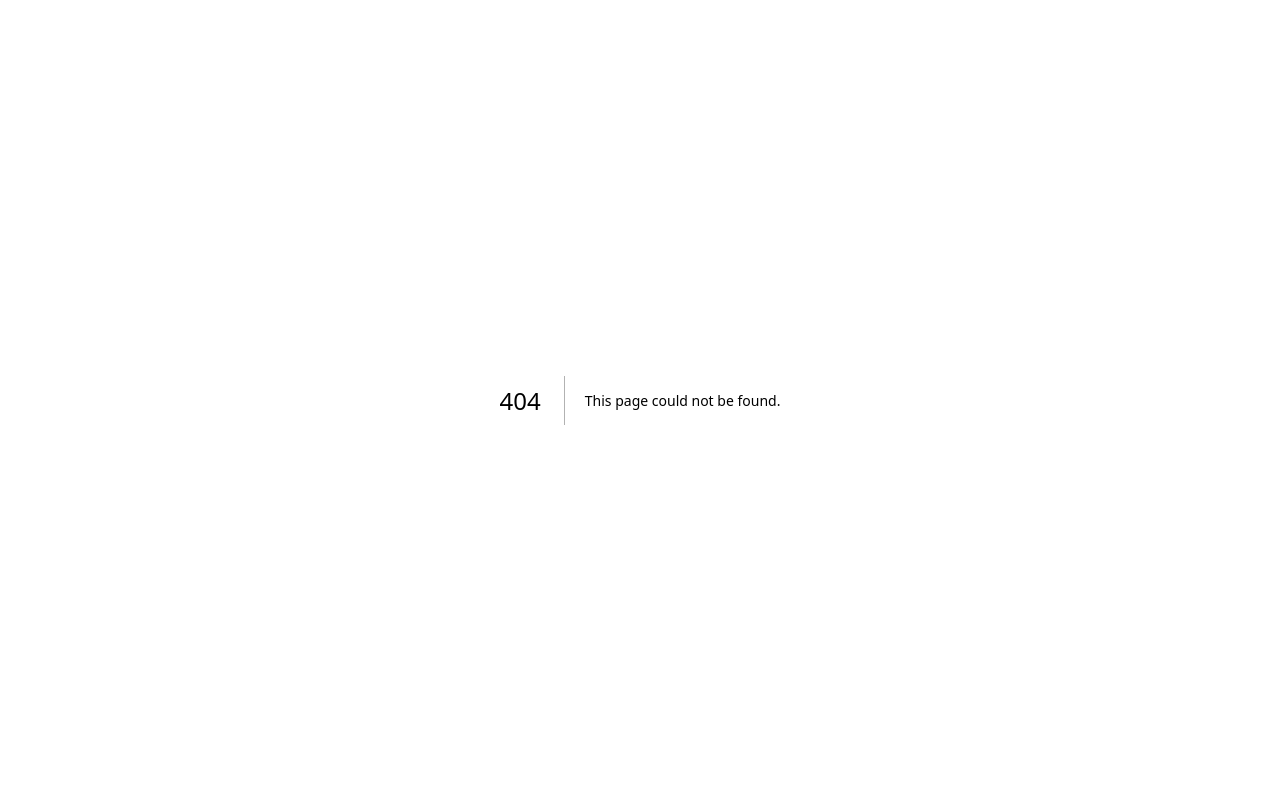
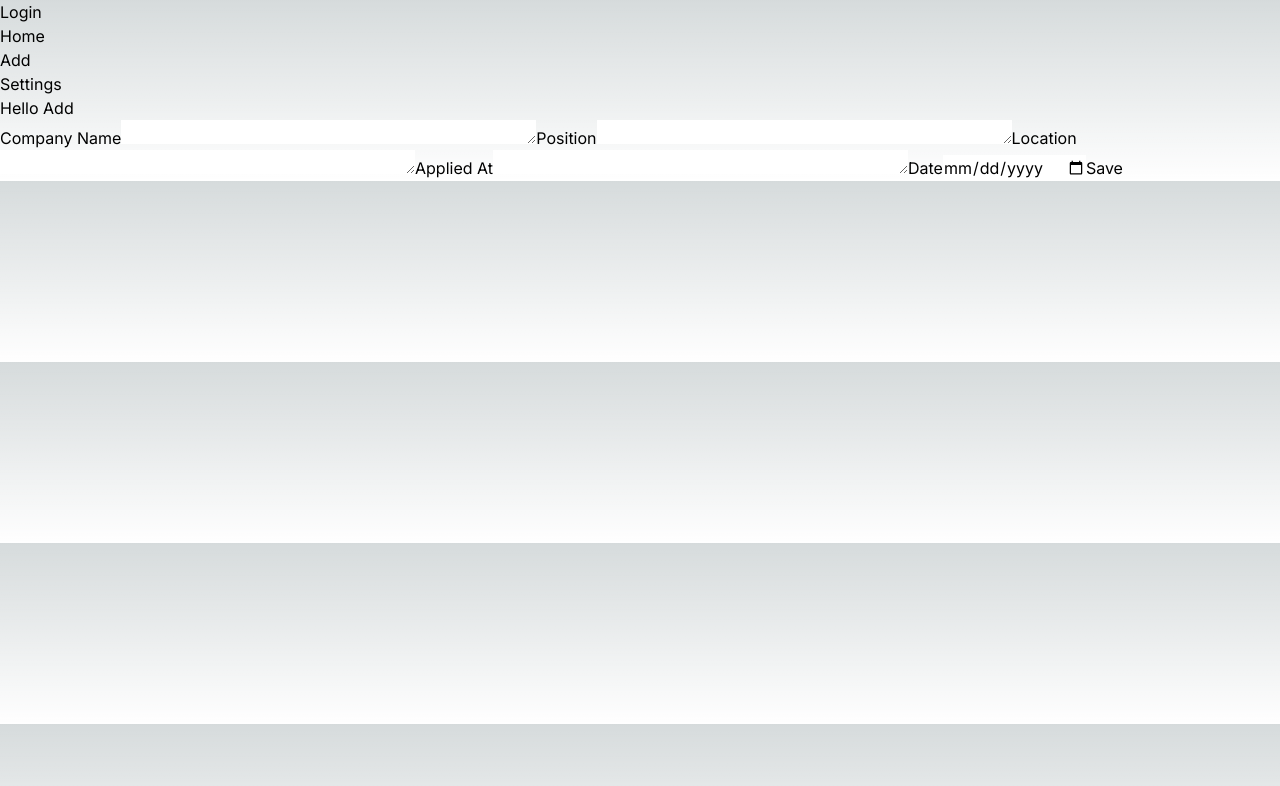
Before and after one commit to Lawhornmatt/talent-trail-pro, a Next.js app: page /add in a window 1280 px wide. Before the commit this address had no page. Shown: the top 786 px of the page. Built offline with nearby package versions, Linux system fonts and the light colour scheme.

Commit message:
stashing before leaving

```diff
--- /dev/null
+++ b/app/_components/Nav.jsx
@@ -0,0 +1,24 @@
+import React from "react";
+import Link from "next/link";
+
+
+export default function Nav() {
+   return (
+    <div>
+        <ul>
+            <li>
+                <Link href="/"> Login </Link>
+            </li>
+            <li>
+                <Link href="/home"> Home </Link>
+            </li>
+            <li>
+                <Link href="/add">Add</Link>
+            </li>
+            <li>
+                <Link href="/settings">Settings</Link>
+            </li>
+        </ul>
+    </div>
+   );
+}
--- /dev/null
+++ b/app/add/layout.js
@@ -0,0 +1,17 @@
+import { Inter } from "next/font/google";
+
+
+const inter = Inter({ subsets: ["latin"] });
+
+export const metadata = {
+  title: "Create Next App",
+  description: "Generated by create next app",
+};
+
+export default function RootLayout({ children }) {
+  return (
+    <html lang="en">
+      <body className={inter.className}>{children}</body>
+    </html>
+  );
+}
--- /dev/null
+++ b/app/add/page.jsx
@@ -0,0 +1,92 @@
+"use client"
+import React, {useState} from 'react';
+import Nav from '../_components/Nav'
+
+export default function Add() {
+
+  const [error, setError] = useState(null);
+
+  function handleSubmit(e) {
+
+    e.preventDefault();
+
+    const form = e.target;
+    const formData = new FormData(form);
+
+    let jsonObject = {};
+    formData.forEach((value, key) => {
+      jsonObject[key] = value;
+    });
+
+    const requiredFields = ['Company Name', 'Position', 'Location', 'Applied At', 'Date'];
+    const emptyFields = requiredFields.filter(field => !jsonObject[field]);
+
+    if (emptyFields.length > 0) {
+      const errorMessage = `Please fill in the following fields: ${emptyFields.join(', ')}`;
+      setError(errorMessage);
+    } else {
+
+      fetch('/some-api', {
+        method: 'POST',
+        headers: {
+          'Content-Type': 'application/json',
+        },
+        body: JSON.stringify(jsonObject),
+      })
+
+    .then(response => {
+      if (response.ok) {
+        console.log('Application saved successfully');
+      } else {
+        console.error('Error saving data:', response.statusText);
+      }
+    })
+
+    .catch(error => {
+      console.error('Error saving data:', error.message);
+    });
+   }
+  }
+
+
+  return (
+
+    <div>
+      <Nav />
+
+      <p> Hello Add </p>
+
+      {error && <div style={{ color: 'red' }}>{error}</div>}
+
+      <form method="post" onSubmit={handleSubmit}>
+        <label>
+          Company Name
+          <textarea name="companyName" rows={1} cols={40} />
+        </label>
+
+        <label>
+          Position
+          <textarea name="position" rows={1} cols={40}/>
+        </label>
+
+        <label>
+          Location
+          <textarea name="location" rows={1} cols={40} />
+        </label>
+
+        <label>
+          Applied At
+          <textarea name="appliedAt" rows={1} cols={40} />
+        </label>
+
+        <label>
+          Date
+          <input type='date' />
+        </label>
+
+        <button type="submit"> Save </button>
+      </form>
+
+    </div>
+  );
+}
--- /dev/null
+++ b/app/home/layout.js
@@ -0,0 +1,17 @@
+import { Inter } from "next/font/google";
+
+
+const inter = Inter({ subsets: ["latin"] });
+
+export const metadata = {
+  title: "Create Next App",
+  description: "Generated by create next app",
+};
+
+export default function RootLayout({ children }) {
+  return (
+    <html lang="en">
+      <body className={inter.className}>{children}</body>
+    </html>
+  );
+}
--- /dev/null
+++ b/app/home/page.jsx
@@ -0,0 +1,32 @@
+import Nav from "../_components/Nav";
+
+export default function Home() {
+
+
+
+  const sampleobj = {
+    'obj1' : {
+    place: "Meta",
+    location: "Remote",
+    },
+    "obj2": {
+    place: "Meta",
+    location: "Remote",
+    },
+    "obj3": {
+      place: "Meta",
+      location: "Remote",
+      }
+
+  }
+
+  const objSample = Object.keys(sampleobj).length;
+
+    return (
+      <div>
+         <Nav/>
+      <h1> Hello Home </h1>
+      number of applications {objSample}
+      </div>
+    );
+  }
--- a/app/page.jsx
+++ b/app/page.jsx
@@ -1,4 +1,5 @@
 import Image from "next/image";
+import Nav from "./_components/Nav"
 import ClientButton from "./_components/clientButton";
 import LogInOut from "./_components/logInOut";
 import ClientDisplay from "./_components/clientDisplay";
@@ -19,6 +20,7 @@ export default function Home() {
   return (
     <main className="flex flex-col items-center justify-between p-4 space-y-6 h-screen">
       {/* SERVER RENDERABLE COMPONENTS */}
+      <Nav/>
       <div className="flex flex-row w-full justify-around items-center h-1/4">
 
         <div className="bg-slate-300 flex flex-col w-1/3 space-y-2">
@@ -37,6 +39,8 @@ export default function Home() {
           <button className="bg-blue-200" type="submit">Submit JobApp</button>
         </form>
 
+
+
       </div>
 
       <hr className="w-full h-[3px] bg-gray-700"/>
--- /dev/null
+++ b/app/settings/layout.js
@@ -0,0 +1,17 @@
+import { Inter } from "next/font/google";
+
+
+const inter = Inter({ subsets: ["latin"] });
+
+export const metadata = {
+  title: "Create Next App",
+  description: "Generated by create next app",
+};
+
+export default function RootLayout({ children }) {
+  return (
+    <html lang="en">
+      <body className={inter.className}>{children}</body>
+    </html>
+  );
+}
--- /dev/null
+++ b/app/settings/page.jsx
@@ -0,0 +1,10 @@
+import Nav from "../_components/Nav";
+
+export default function Settings() {
+    return (
+      <div>
+         <Nav/>
+      <h1> Hello Settings </h1>
+      </div>
+    );
+  }
```
Also changed, not shown: 1 other file (tests, documents, lock files or other folders).
